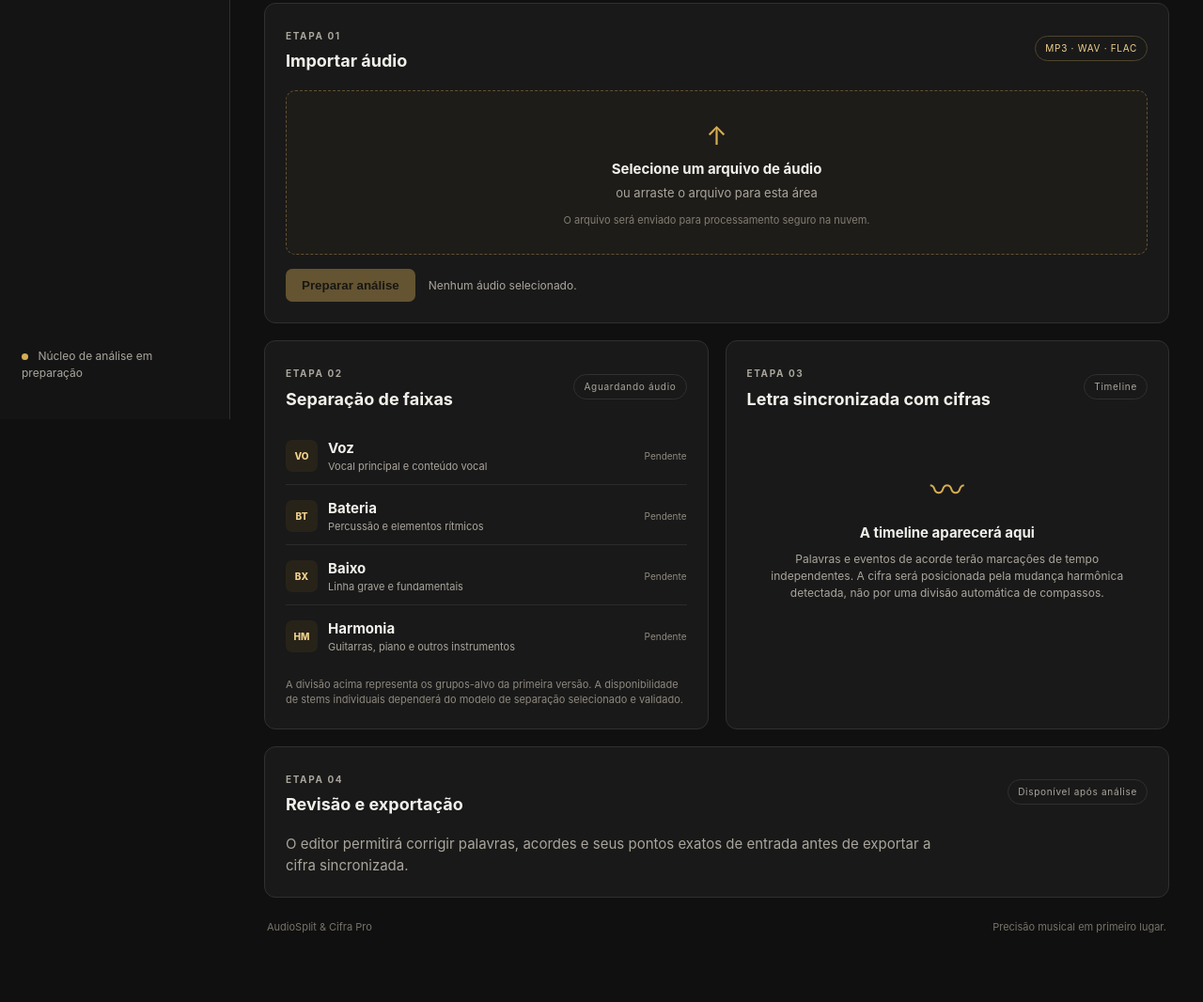
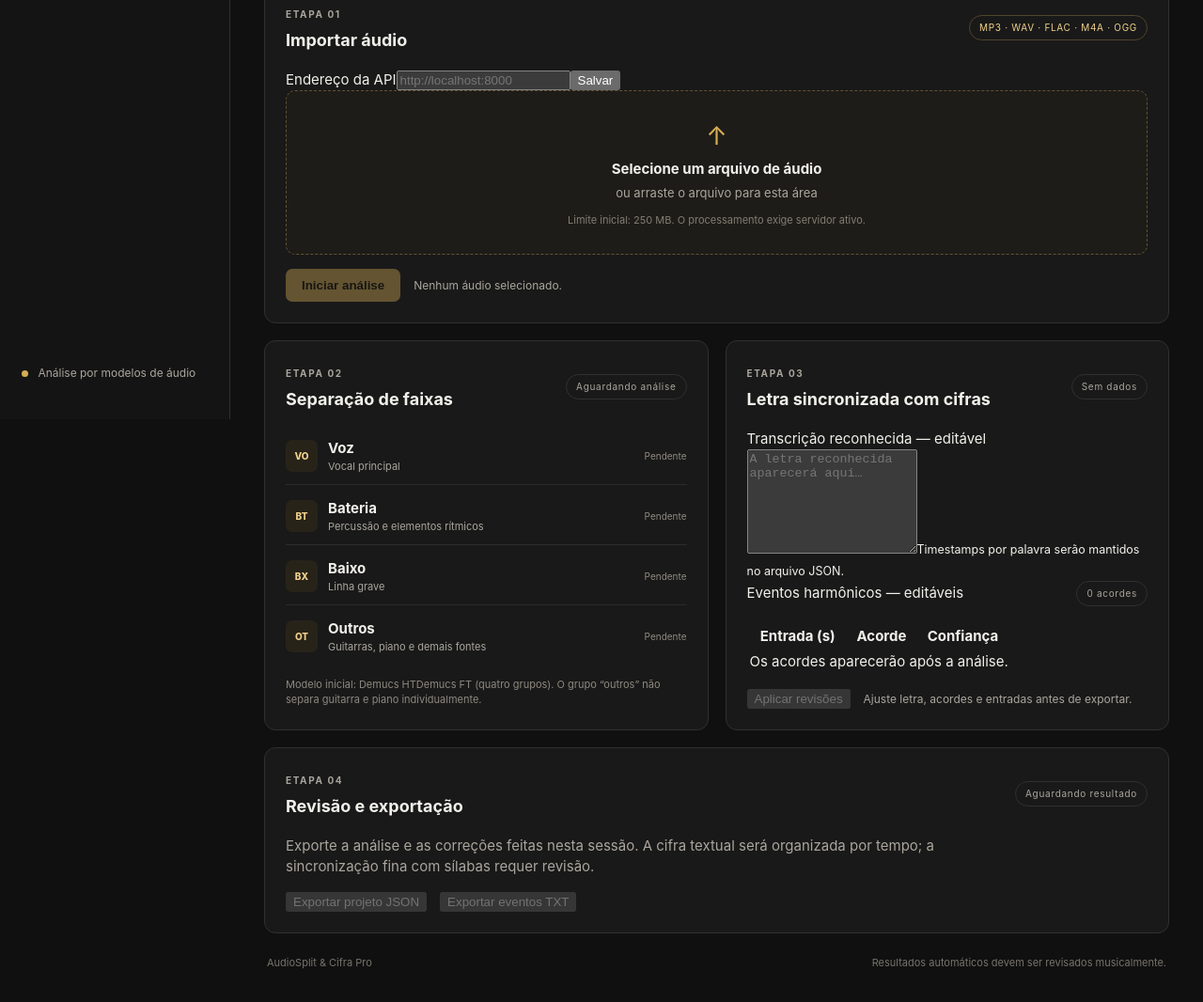
Before and after one commit to celsomartins251/audiosplit-cifra-pro, a plain HTML site: page frontend/index.html in a window 1280 px wide. Shown: the part 354-1420 px from the top of the page at 94% size. Before the commit the page ends 1389 px from the top, so only its background shows below. Drawn offline with Linux system fonts and the light colour scheme.

Commit message:
feat: conectar interface a análise e editor de resultados

```diff
--- a/frontend/index.html
+++ b/frontend/index.html
@@ -4,7 +4,7 @@
   <meta charset="utf-8">
   <meta name="viewport" content="width=device-width,initial-scale=1">
   <meta name="theme-color" content="#101010">
-  <meta name="description" content="Separação de faixas e sincronização precisa de cifras com a letra.">
+  <meta name="description" content="Separação de faixas e sincronização de cifras com a letra.">
   <title>AudioSplit & Cifra Pro</title>
   <link rel="stylesheet" href="./styles.css">
 </head>
@@ -18,60 +18,65 @@
       <a class="nav-item" href="#letra-cifras">Letra & cifras</a>
       <a class="nav-item" href="#exportacao">Exportação</a>
     </nav>
-      <div class="sidebar-note"><span class="status-dot"></span> Núcleo de análise em preparação</div>
+    <div class="sidebar-note"><span class="status-dot"></span> Análise por modelos de áudio</div>
   </aside>
   <main class="main-content">
     <header class="topbar">
       <button class="icon-button" id="menu-toggle" aria-label="Abrir ou recolher menu">☰</button>
       <div><span class="eyebrow">ESTÚDIO DE ANÁLISE MUSICAL</span><h1>AudioSplit & Cifra Pro</h1></div>
-        <span class="version">ALPHA · 0.1</span>
+      <span class="version">ALPHA · 0.2</span>
     </header>
 
     <section class="intro panel" id="projeto">
-        <div>
-          <span class="eyebrow gold">SEPARAÇÃO + HARMONIA + SINCRONIZAÇÃO</span>
+      <div><span class="eyebrow gold">SEPARAÇÃO + HARMONIA + SINCRONIZAÇÃO</span>
         <h2>Ouça cada elemento. Entenda cada mudança.</h2>
-          <p>Envie uma música para preparar a análise. A separação e o reconhecimento musical serão processados na nuvem; esta interface será o espaço de revisão e edição.</p>
+        <p>Envie uma música para separar as fontes, transcrever a voz e estimar os acordes. Revise os resultados antes de exportar.</p>
       </div>
-        <div class="pipeline" aria-label="Etapas do processamento">
-          <span>Áudio</span><i>→</i><span>Stems</span><i>→</i><span>Letra</span><i>→</i><span>Acordes</span>
-        </div>
+      <div class="pipeline" aria-label="Etapas do processamento"><span>Áudio</span><i>→</i><span>Stems</span><i>→</i><span>Letra</span><i>→</i><span>Acordes</span></div>
     </section>
 
     <section class="panel upload-panel">
-        <div class="section-heading"><div><span class="eyebrow">ETAPA 01</span><h2>Importar áudio</h2></div><span class="tag">MP3 · WAV · FLAC</span></div>
+      <div class="section-heading"><div><span class="eyebrow">ETAPA 01</span><h2>Importar áudio</h2></div><span class="tag">MP3 · WAV · FLAC · M4A · OGG</span></div>
+      <div class="api-config"><label for="api-url">Endereço da API</label><input id="api-url" type="url" placeholder="http://localhost:8000"><button id="save-api" class="secondary-button">Salvar</button></div>
       <label class="dropzone" for="audio-file" id="dropzone">
         <span class="upload-icon">↑</span><strong>Selecione um arquivo de áudio</strong>
-          <span>ou arraste o arquivo para esta área</span>
-          <small>O arquivo será enviado para processamento seguro na nuvem.</small>
-          <input id="audio-file" type="file" accept="audio/mpeg,audio/wav,audio/flac,audio/*">
+        <span>ou arraste o arquivo para esta área</span><small>Limite inicial: 250 MB. O processamento exige servidor ativo.</small>
+        <input id="audio-file" type="file" accept="audio/*,.flac">
       </label>
       <div class="file-row" id="file-info" hidden></div>
-        <div class="actions"><button class="primary-button" id="start-analysis" disabled>Preparar análise</button><span class="helper" id="upload-status" role="status">Nenhum áudio selecionado.</span></div>
+      <div class="actions"><button class="primary-button" id="start-analysis" disabled>Iniciar análise</button><span class="helper" id="upload-status" role="status">Nenhum áudio selecionado.</span></div>
+      <div class="job-progress" id="job-progress" hidden><div class="progress-track"><span id="progress-fill"></span></div><div class="progress-meta"><span id="job-message">Aguardando…</span><strong id="progress-value">0%</strong></div></div>
     </section>
 
     <section class="workspace-grid">
       <section class="panel" id="faixas">
-          <div class="section-heading"><div><span class="eyebrow">ETAPA 02</span><h2>Separação de faixas</h2></div><span class="tag muted">Aguardando áudio</span></div>
+        <div class="section-heading"><div><span class="eyebrow">ETAPA 02</span><h2>Separação de faixas</h2></div><span class="tag muted" id="stems-status">Aguardando análise</span></div>
         <div class="stem-list">
-            <div class="stem"><span class="stem-icon">VO</span><div><strong>Voz</strong><small>Vocal principal e conteúdo vocal</small></div><span class="pending">Pendente</span></div>
-            <div class="stem"><span class="stem-icon">BT</span><div><strong>Bateria</strong><small>Percussão e elementos rítmicos</small></div><span class="pending">Pendente</span></div>
-            <div class="stem"><span class="stem-icon">BX</span><div><strong>Baixo</strong><small>Linha grave e fundamentais</small></div><span class="pending">Pendente</span></div>
-            <div class="stem"><span class="stem-icon">HM</span><div><strong>Harmonia</strong><small>Guitarras, piano e outros instrumentos</small></div><span class="pending">Pendente</span></div>
+          <div class="stem" data-stem="vocals"><span class="stem-icon">VO</span><div><strong>Voz</strong><small>Vocal principal</small></div><span class="pending">Pendente</span></div>
+          <div class="stem" data-stem="drums"><span class="stem-icon">BT</span><div><strong>Bateria</strong><small>Percussão e elementos rítmicos</small></div><span class="pending">Pendente</span></div>
+          <div class="stem" data-stem="bass"><span class="stem-icon">BX</span><div><strong>Baixo</strong><small>Linha grave</small></div><span class="pending">Pendente</span></div>
+          <div class="stem" data-stem="other"><span class="stem-icon">OT</span><div><strong>Outros</strong><small>Guitarras, piano e demais fontes</small></div><span class="pending">Pendente</span></div>
         </div>
-          <p class="disclaimer">A divisão acima representa os grupos-alvo da primeira versão. A disponibilidade de stems individuais dependerá do modelo de separação selecionado e validado.</p>
+        <div id="stem-players" class="stem-players"></div>
+        <p class="disclaimer">Modelo inicial: Demucs HTDemucs FT (quatro grupos). O grupo “outros” não separa guitarra e piano individualmente.</p>
       </section>
+
       <section class="panel" id="letra-cifras">
-          <div class="section-heading"><div><span class="eyebrow">ETAPA 03</span><h2>Letra sincronizada com cifras</h2></div><span class="tag muted">Timeline</span></div>
-          <div class="timeline-empty"><div class="wave-symbol">〰</div><strong>A timeline aparecerá aqui</strong><p>Palavras e eventos de acorde terão marcações de tempo independentes. A cifra será posicionada pela mudança harmônica detectada, não por uma divisão automática de compassos.</p></div>
+        <div class="section-heading"><div><span class="eyebrow">ETAPA 03</span><h2>Letra sincronizada com cifras</h2></div><span class="tag muted" id="timeline-status">Sem dados</span></div>
+        <div class="result-block"><label for="lyrics-editor">Transcrição reconhecida — editável</label><textarea id="lyrics-editor" rows="7" placeholder="A letra reconhecida aparecerá aqui…"></textarea><small id="lyric-meta">Timestamps por palavra serão mantidos no arquivo JSON.</small></div>
+        <div class="result-block"><div class="section-heading compact"><label>Eventos harmônicos — editáveis</label><span id="chord-count" class="tag muted">0 acordes</span></div>
+          <div class="table-wrap"><table class="chord-table"><thead><tr><th>Entrada (s)</th><th>Acorde</th><th>Confiança</th></tr></thead><tbody id="chord-rows"><tr><td colspan="3" class="empty-cell">Os acordes aparecerão após a análise.</td></tr></tbody></table></div>
+        </div>
+        <div class="actions"><button class="secondary-button" id="save-edits" disabled>Aplicar revisões</button><span class="helper" id="edit-status">Ajuste letra, acordes e entradas antes de exportar.</span></div>
       </section>
     </section>
 
     <section class="panel export-panel" id="exportacao">
-        <div class="section-heading"><div><span class="eyebrow">ETAPA 04</span><h2>Revisão e exportação</h2></div><span class="tag muted">Disponível após análise</span></div>
-        <p>O editor permitirá corrigir palavras, acordes e seus pontos exatos de entrada antes de exportar a cifra sincronizada.</p>
+      <div class="section-heading"><div><span class="eyebrow">ETAPA 04</span><h2>Revisão e exportação</h2></div><span class="tag muted" id="export-status">Aguardando resultado</span></div>
+      <p>Exporte a análise e as correções feitas nesta sessão. A cifra textual será organizada por tempo; a sincronização fina com sílabas requer revisão.</p>
+      <div class="actions"><button class="secondary-button" id="export-json" disabled>Exportar projeto JSON</button><button class="secondary-button" id="export-text" disabled>Exportar eventos TXT</button></div>
     </section>
-      <footer>AudioSplit & Cifra Pro <span>Precisão musical em primeiro lugar.</span></footer>
+    <footer>AudioSplit & Cifra Pro <span>Resultados automáticos devem ser revisados musicalmente.</span></footer>
   </main>
 </div>
 <script src="./app.js"></script>
```
Lines whose indentation alone changed are shown as unchanged.
